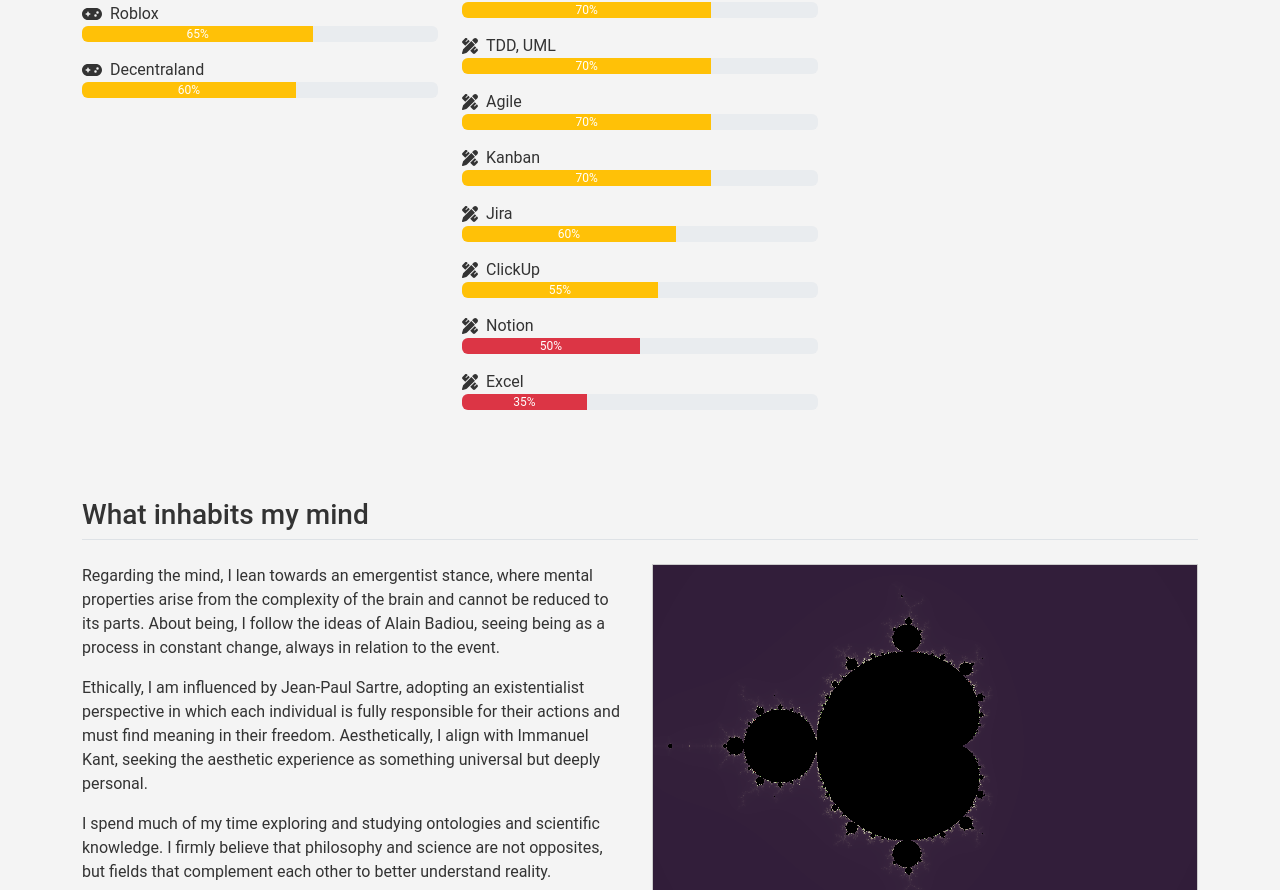
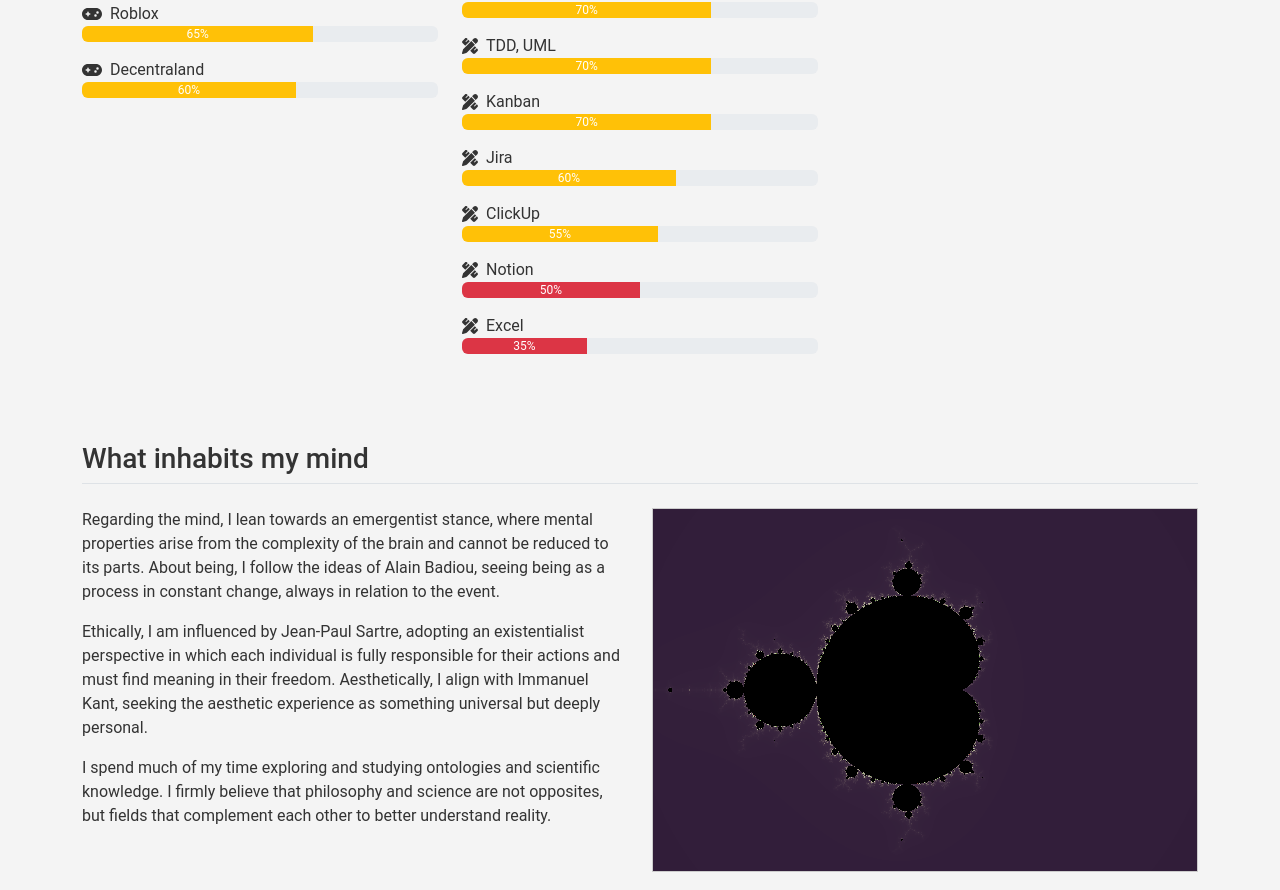
Before and after one commit to stevenvo780/mi-cv, a Next.js app: page /en in a window 1280 px wide. Shown: the part 7112-8002 px from the top of the page. Built offline with nearby package versions, Linux system fonts and the light colour scheme.

Commit message:
Eliminar la herramienta 'agile' de la lista de herramientas

```diff
--- a/src/app/components/Tools/common.ts
+++ b/src/app/components/Tools/common.ts
@@ -189,7 +189,6 @@ export const tools: ToolCategory[] = [
       { name: 'advance_documents', icon: faPencilRuler, level: 80 },
       { name: 'trello', icon: faProjectDiagram, level: 70 },
       { name: 'tdd', icon: faPencilRuler, level: 70 },
-      { name: 'agile', icon: faPencilRuler, level: 70 },
       { name: 'kanban', icon: faPencilRuler, level: 70 },
       { name: 'jira', icon: faPencilRuler, level: 60 },
       { name: 'clickup', icon: faPencilRuler, level: 55 },
```
